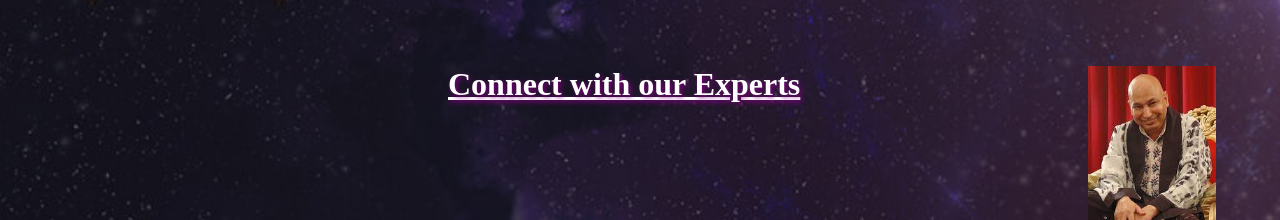
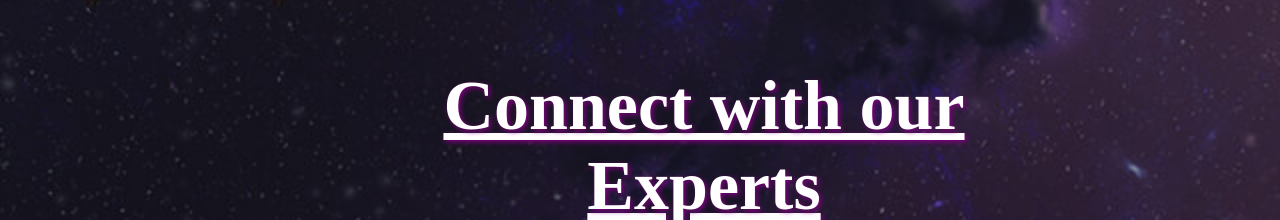
Before and after one commit to AMAN1801/Free_Lancing, a plain HTML site: page page1htmlcode.html in a window 1280 px wide. Shown: the part 1112-1332 px from the top of the page. Drawn offline with Linux system fonts and the light colour scheme; a web font is replaced by a local one.

Commit message:
page1almostcomplete

```diff
--- a/firstpage.css
+++ b/firstpage.css
@@ -23,7 +23,7 @@
 body{
     font-family: 'Times New Roman', Times, serif;
     background: url("bg.jpg") no-repeat;
-    background-size: 250%;
+    background-size: 300%;
 
 }
 .w_text{
@@ -161,9 +161,11 @@ body{
     display: block;
 }
 #s3_t1{
+    position: relative;
+    left: -5%;
     padding-left: 35%;
     padding-right: 15%;
-    font-size:xx-large;
+    font-size: 70px;
     text-align: center;
     float: left;
     text-shadow: 2px 2px 5px purple;
@@ -171,9 +173,11 @@ body{
 
 }
 #s3_logo{
+    position: relative;
+    top: -20%;
     float: right;
     margin-right: 5%;
-    width: 10%;
+    width: 19%;
 }
 .s3_improp{
     float: left;
--- a/page1htmlcode.html
+++ b/page1htmlcode.html
@@ -53,7 +53,7 @@
         <section id="sec3">
             <div id="s3_text">
                 <h3 class="w_text" id="s3_t1">Connect with our Experts</h3>
-                <img id="s3_logo" src="guru.jpg">
+                <img id="s3_logo" src="logo1.png">
             </div>
             <div id="s3_image">
                 <div class="s3_improp">
@@ -78,5 +78,10 @@
 
     </main>
 
+
 </body>
+<br>
+<br>
+    <br>
+    <hr>
 </html>
```
Also changed, not shown: logo.jpeg (added), logo1.png (added).
